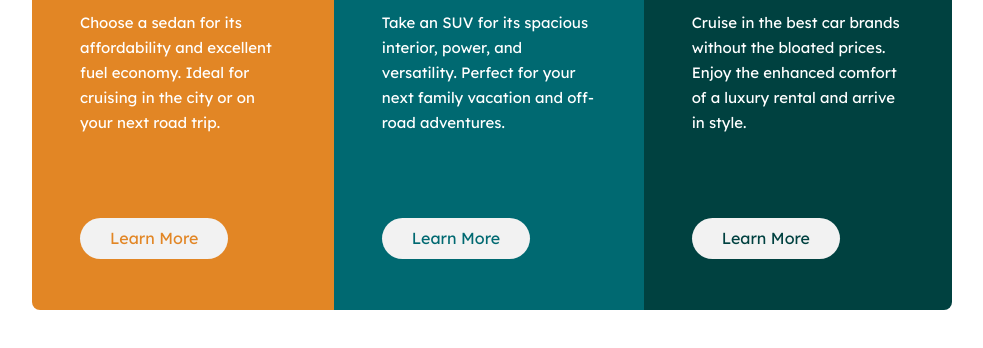
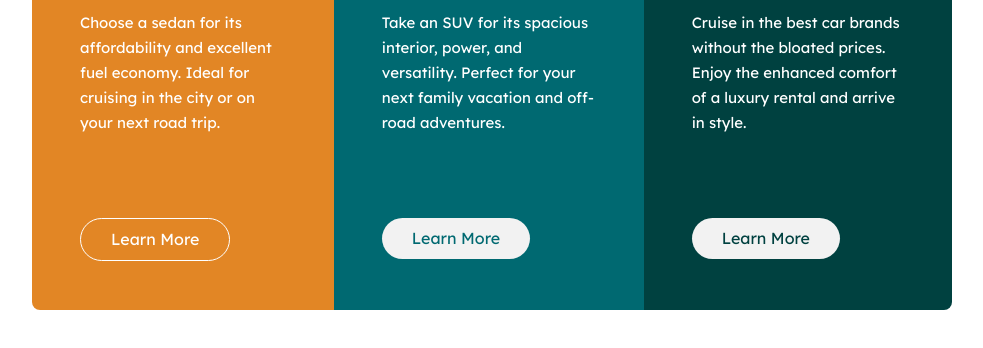
Before and after one commit to sheilitamr/3-columns-preview-frontendmentor, a website built with Vite: page src/index.html in a window 1280 px wide. In both pictures the pointer is over the button 302 px from the left and 578 px from the top of the page. Shown: the part 340-688 px from the top of the page, without its empty margins (148-1131 px from the left). Built offline with nearby package versions, Linux system fonts and the light colour scheme; some packages are replaced by stand-ins of ours.

Commit message:
button hover añadido

```diff
--- a/src/css/style.css
+++ b/src/css/style.css
@@ -101,13 +101,37 @@ body {
   padding: 11px 30px;
   background-color: var(--title-color);
 }
+@media screen and (min-width: 768px) {
+  .button:hover {
+    cursor: pointer;
+    color: white;
+    border: 1px solid white;
+  }
+}
 
 .button--first {
   color: var(--first-card-color);
 }
+@media screen and (min-width: 768px) {
+  .button--first:hover {
+    background-color: var(--first-card-color);
+  }
+}
 .button--second {
   color: var(--second-card-color);
+}
+
+@media screen and (min-width: 768px) {
+  .button--second:hover {
+    background-color: var(--second-card-color);
+  }
 }
 .button--third {
   color: var(--third-card-color);
 }
+
+@media screen and (min-width: 768px) {
+  .button--third:hover {
+    background-color: var(--third-card-color);
+  }
+}
```
